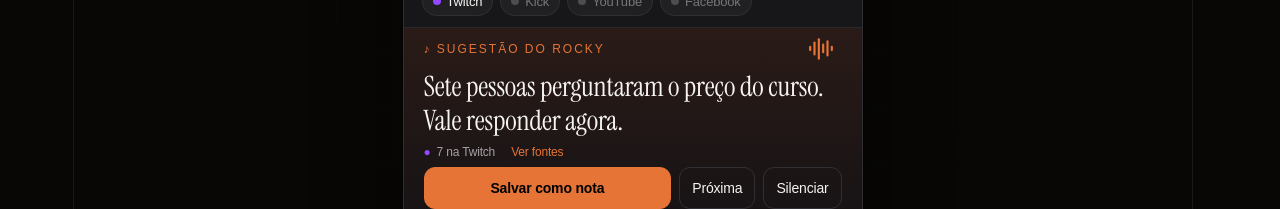
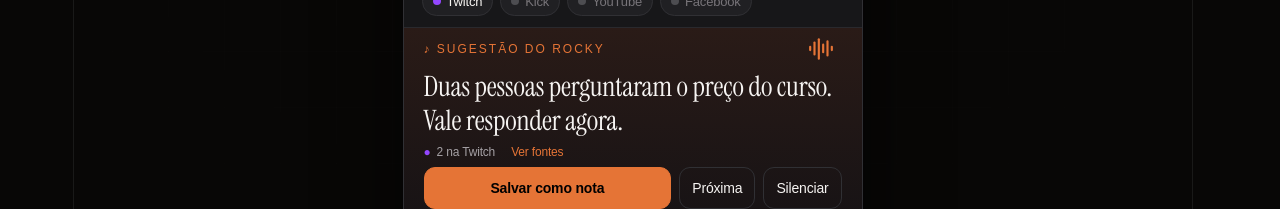
Before and after one commit to opensources-com-br/rocky, a Next.js app in the folder apps/web/: page / in a window 1280 px wide. Shown: the part 678-887 px from the top of the page. Built offline with nearby package versions, Linux system fonts and the light colour scheme.

Commit message:
fix: align preview suggestion with sample chat

```diff
--- a/apps/web/components/landing/AppAnswer.jsx
+++ b/apps/web/components/landing/AppAnswer.jsx
@@ -7,8 +7,8 @@ const instrument = localFont({ src: "../../app/fonts/instrument-serif.ttf" });
 export default function AppAnswer() {
   return <section className="rocky-answer">
     <div className="rocky-answer-label"><span>♪ SUGESTÃO DO ROCKY</span><AudioLines aria-hidden="true" /></div>
-    <p className={instrument.className}>Sete pessoas perguntaram o preço do curso. Vale responder agora.</p>
-    <div className="rocky-sources"><span>●</span> 7 na Twitch <span className="rocky-evidence">Ver fontes</span></div>
+    <p className={instrument.className}>Duas pessoas perguntaram o preço do curso. Vale responder agora.</p>
+    <div className="rocky-sources"><span>●</span> 2 na Twitch <span className="rocky-evidence">Ver fontes</span></div>
     <div className="rocky-answer-actions">
       <Button tabIndex={-1}>Salvar como nota</Button>
       <Button variant="outline" tabIndex={-1}>Próxima</Button>
```
